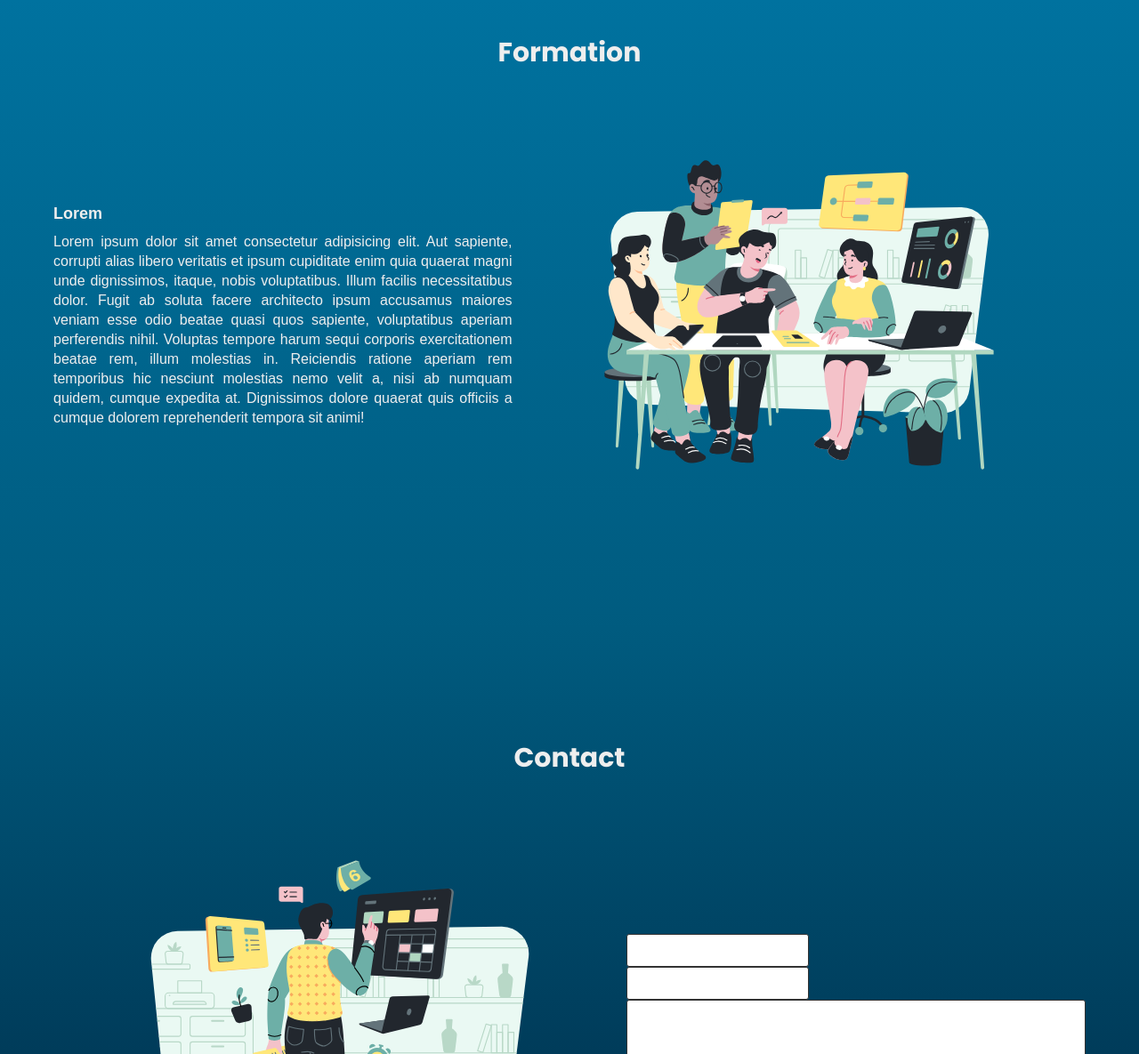
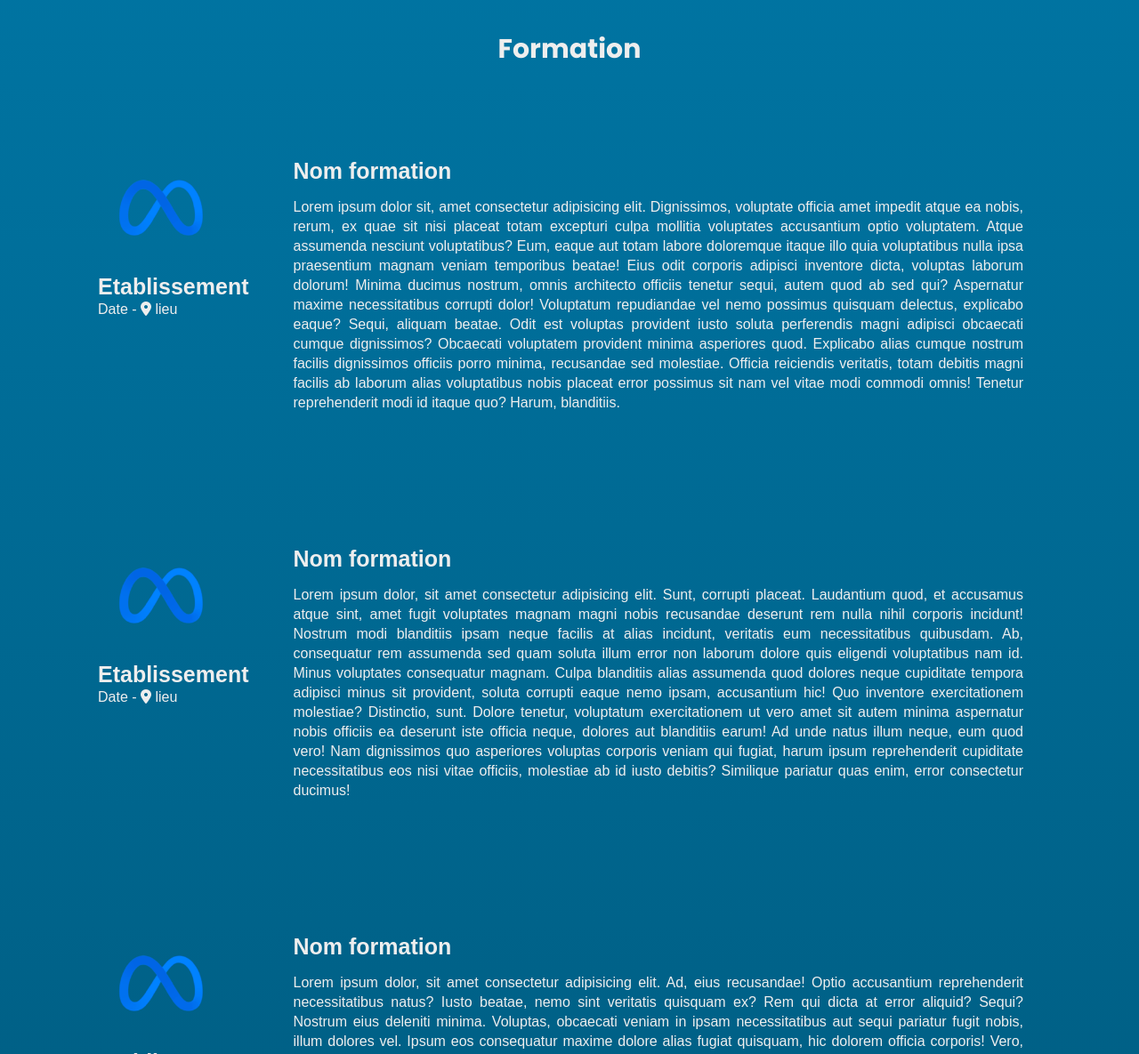
Before and after one commit to paulh-afk/personal-website-template, a website: page index.html in a window 1280 px wide. Shown: the part 3872-5057 px from the top of the page at 89% size. Drawn offline with nearby package versions, Linux system fonts and the light colour scheme; files that its build step writes are made by us from their sources; a web font is replaced by a local one.

Commit message:
section formation

```diff
--- a/index.html
+++ b/index.html
@@ -171,7 +171,6 @@
               </p>
             </div>
           </div>
-          <hr />
 
           <div class="job">
             <!-- PHP datas -->
@@ -197,7 +196,6 @@
               </p>
             </div>
           </div>
-          <hr />
           <div class="job">
             <!-- PHP datas -->
             <div class="enterprise">
@@ -231,23 +229,89 @@
     <section id="formation">
       <h3>Formation</h3>
       <div>
-        <article>
-          <!-- PHP datas -->
-          <h5>Lorem</h5>
-          <p>
-            Lorem ipsum dolor sit amet consectetur adipisicing elit. Aut sapiente, corrupti alias
-            libero veritatis et ipsum cupiditate enim quia quaerat magni unde dignissimos, itaque,
-            nobis voluptatibus. Illum facilis necessitatibus dolor. Fugit ab soluta facere
-            architecto ipsum accusamus maiores veniam esse odio beatae quasi quos sapiente,
-            voluptatibus aperiam perferendis nihil. Voluptas tempore harum sequi corporis
-            exercitationem beatae rem, illum molestias in. Reiciendis ratione aperiam rem temporibus
-            hic nesciunt molestias nemo velit a, nisi ab numquam quidem, cumque expedita at.
-            Dignissimos dolore quaerat quis officiis a cumque dolorem reprehenderit tempora sit
-            animi!
-          </p>
-        </article>
         <div>
-          <img src="./img/DrawKit Vector Illustration Project Manager (8).svg" alt="formation" />
+          <div class="chronologie">
+            <div class="round"></div>
+            <div class="chronologie-details">
+              <h4>Etablissement</h4>
+              <p>Date - <i class="fas fa-map-marker-alt"></i> lieu</p>
+            </div>
+          </div>
+          <div class="formation-details">
+            <h4>Nom formation</h4>
+            <p>
+              Lorem ipsum dolor sit, amet consectetur adipisicing elit. Dignissimos, voluptate
+              officia amet impedit atque ea nobis, rerum, ex quae sit nisi placeat totam excepturi
+              culpa mollitia voluptates accusantium optio voluptatem. Atque assumenda nesciunt
+              voluptatibus? Eum, eaque aut totam labore doloremque itaque illo quia voluptatibus
+              nulla ipsa praesentium magnam veniam temporibus beatae! Eius odit corporis adipisci
+              inventore dicta, voluptas laborum dolorum! Minima ducimus nostrum, omnis architecto
+              officiis tenetur sequi, autem quod ab sed qui? Aspernatur maxime necessitatibus
+              corrupti dolor! Voluptatum repudiandae vel nemo possimus quisquam delectus, explicabo
+              eaque? Sequi, aliquam beatae. Odit est voluptas provident iusto soluta perferendis
+              magni adipisci obcaecati cumque dignissimos? Obcaecati voluptatem provident minima
+              asperiores quod. Explicabo alias cumque nostrum facilis dignissimos officiis porro
+              minima, recusandae sed molestiae. Officia reiciendis veritatis, totam debitis magni
+              facilis ab laborum alias voluptatibus nobis placeat error possimus sit nam vel vitae
+              modi commodi omnis! Tenetur reprehenderit modi id itaque quo? Harum, blanditiis.
+            </p>
+          </div>
+        </div>
+        <div>
+          <div class="chronologie">
+            <div class="round"></div>
+            <div class="chronologie-details">
+              <h4>Etablissement</h4>
+              <p>Date - <i class="fas fa-map-marker-alt"></i> lieu</p>
+            </div>
+          </div>
+          <div class="formation-details">
+            <h4>Nom formation</h4>
+            <p>
+              Lorem ipsum dolor, sit amet consectetur adipisicing elit. Sunt, corrupti placeat.
+              Laudantium quod, et accusamus atque sint, amet fugit voluptates magnam magni nobis
+              recusandae deserunt rem nulla nihil corporis incidunt! Nostrum modi blanditiis ipsam
+              neque facilis at alias incidunt, veritatis eum necessitatibus quibusdam. Ab,
+              consequatur rem assumenda sed quam soluta illum error non laborum dolore quis eligendi
+              voluptatibus nam id. Minus voluptates consequatur magnam. Culpa blanditiis alias
+              assumenda quod dolores neque cupiditate tempora adipisci minus sit provident, soluta
+              corrupti eaque nemo ipsam, accusantium hic! Quo inventore exercitationem molestiae?
+              Distinctio, sunt. Dolore tenetur, voluptatum exercitationem ut vero amet sit autem
+              minima aspernatur nobis officiis ea deserunt iste officia neque, dolores aut
+              blanditiis earum! Ad unde natus illum neque, eum quod vero! Nam dignissimos quo
+              asperiores voluptas corporis veniam qui fugiat, harum ipsum reprehenderit cupiditate
+              necessitatibus eos nisi vitae officiis, molestiae ab id iusto debitis? Similique
+              pariatur quas enim, error consectetur ducimus!
+            </p>
+          </div>
+        </div>
+        <div>
+          <div class="chronologie">
+            <div class="round"></div>
+            <div class="chronologie-details">
+              <h4>Etablissement</h4>
+              <p>Date - <i class="fas fa-map-marker-alt"></i> lieu</p>
+            </div>
+          </div>
+          <div class="formation-details">
+            <h4>Nom formation</h4>
+            <p>
+              Lorem ipsum dolor, sit amet consectetur adipisicing elit. Ad, eius recusandae! Optio
+              accusantium reprehenderit necessitatibus natus? Iusto beatae, nemo sint veritatis
+              quisquam ex? Rem qui dicta at error aliquid? Sequi? Nostrum eius deleniti minima.
+              Voluptas, obcaecati veniam in ipsam necessitatibus aut sequi pariatur fugit nobis,
+              illum dolores vel. Ipsum eos consequatur maxime dolore alias fugiat quisquam, hic
+              dolorem officia corporis! Vero, reiciendis ratione culpa, laborum modi consectetur,
+              placeat ex vitae animi inventore dolore. Consectetur quam iste vel dolorum pariatur,
+              vero illo praesentium nemo, perferendis error dolorem atque nulla laboriosam saepe?
+              Obcaecati quam voluptatibus eligendi dignissimos debitis omnis fugiat minus,
+              voluptatem nesciunt aliquam illum inventore incidunt, delectus dolorum ipsa quisquam
+              esse dicta sapiente in, deserunt beatae quas magnam temporibus odio! Ut. Dignissimos
+              placeat at consectetur ipsum eius? Quam itaque consequatur molestiae repellat
+              consequuntur impedit laudantium? Odit animi earum quas, maxime suscipit quod error
+              repellat accusantium, voluptatibus, aliquid nostrum. Explicabo, delectus omnis.
+            </p>
+          </div>
         </div>
       </div>
     </section>
--- a/scss/style.scss
+++ b/scss/style.scss
@@ -36,6 +36,9 @@ header {
       a {
         margin: 0 2rem;
         padding: 1rem;
+        &:hover {
+          color: #fff;
+        }
       }
     }
   }
@@ -102,9 +105,17 @@ section#contact {
     height: 100%;
     display: flex;
     align-items: center;
+  }
+}
+
+section#presentation,
+section#competences,
+section#contact {
+  > div {
     > article {
       flex: 4;
     }
+
     > div {
       flex: 5;
     }
@@ -224,6 +235,33 @@ section#experience {
 
 section#formation {
   background: linear-gradient(180deg, hsl(197, 100%, 32%), hsl(197, 100%, 25%));
+  > div {
+    display: flex;
+    flex-direction: column;
+    > div {
+      display: flex;
+      padding: 5rem;
+
+      .formation-details {
+        padding: 2rem;
+        > h4 {
+          padding-bottom: 1.5rem;
+        }
+      }
+    }
+    .chronologie {
+      flex: 1;
+      margin-right: 3rem;
+
+      .round {
+        background: url('../img/meta-logo-1.png') center no-repeat;
+        background-size: contain;
+        border-radius: 50%;
+        height: 15rem;
+        width: 15rem;
+      }
+    }
+  }
 }
 
 section#contact {
```
Also changed, not shown: img/meta-logo-1.png (added).
